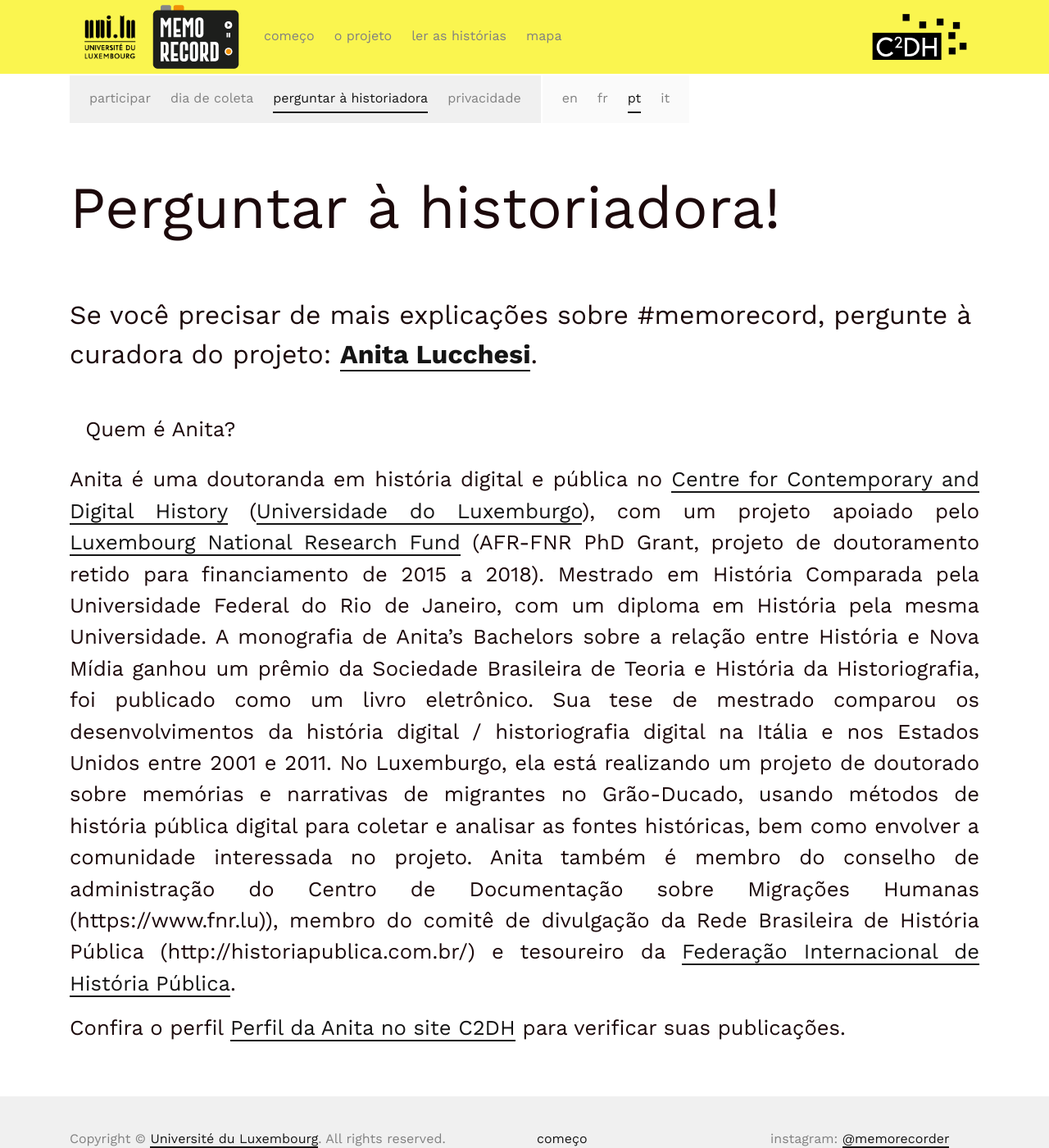
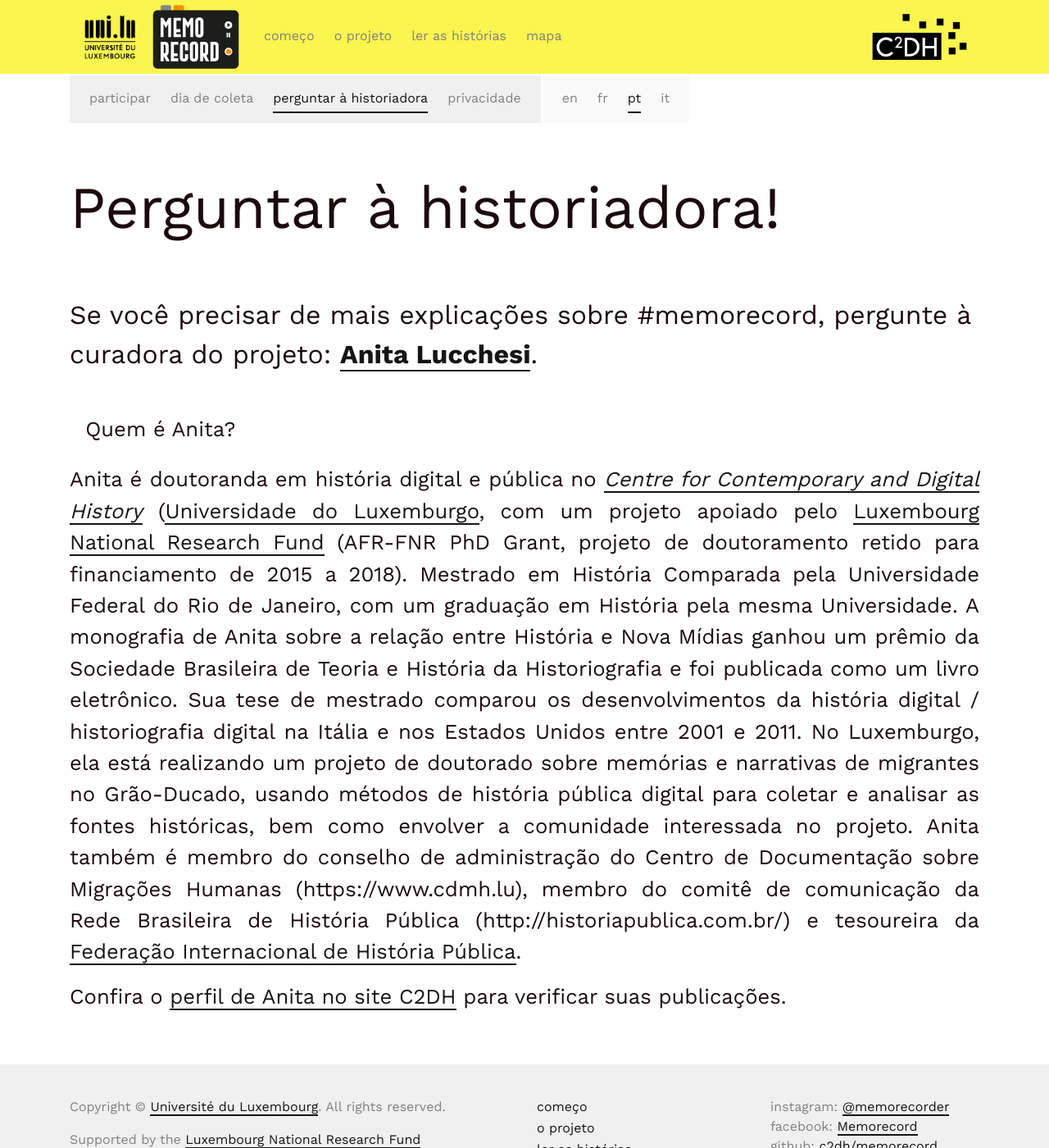
Before and after one commit to C2DH/memorecord, a Jekyll site: the page built from pages/ask-the-historian.pt.md, in a window 1280 px wide and 1400 px high. Shown: the whole window at 82% size. Built offline with Jekyll 4.4.1, drawn with Linux system fonts in a browser that asks for light colours.

Commit message:
Update ask-the-historian.pt.md

```diff
--- a/pages/ask-the-historian.pt.md
+++ b/pages/ask-the-historian.pt.md
@@ -10,6 +10,6 @@ Se você precisar de mais explicações sobre #memorecord, pergunte à curadora
 <!-- more -->
 ## Quem é Anita?
 
-Anita é uma doutoranda em história digital e pública no [Centre for Contemporary and Digital History](https://www.c2dh.uni.lu/) ([Universidade do Luxemburgo](https://www.uni.lu /)), com um projeto apoiado pelo [Luxembourg National Research Fund](https://www.fnr.lu) (AFR-FNR PhD Grant, projeto de doutoramento retido para financiamento de 2015 a 2018). Mestrado em História Comparada pela Universidade Federal do Rio de Janeiro, com um diploma em História pela mesma Universidade. A monografia de Anita's Bachelors sobre a relação entre História e Nova Mídia ganhou um prêmio da Sociedade Brasileira de Teoria e História da Historiografia, foi publicado como um livro eletrônico. Sua tese de mestrado comparou os desenvolvimentos da história digital / historiografia digital na Itália e nos Estados Unidos entre 2001 e 2011. No Luxemburgo, ela está realizando um projeto de doutorado sobre memórias e narrativas de migrantes no Grão-Ducado, usando métodos de história pública digital para coletar e analisar as fontes históricas, bem como envolver a comunidade interessada no projeto. Anita também é membro do conselho de administração do Centro de Documentação sobre Migrações Humanas (https://www.fnr.lu)), membro do comitê de divulgação da Rede Brasileira de História Pública (http://historiapublica.com.br/) e tesoureiro da [Federação Internacional de História Pública](http://ifph.hypotheses.org/).
+Anita é doutoranda em história digital e pública no [*Centre for Contemporary and Digital History*](https://www.c2dh.uni.lu/) ([Universidade do Luxemburgo](https://www.uni.lu /), com um projeto apoiado pelo [Luxembourg National Research Fund](https://www.fnr.lu) (AFR-FNR PhD Grant, projeto de doutoramento retido para financiamento de 2015 a 2018). Mestrado em História Comparada pela Universidade Federal do Rio de Janeiro, com um graduação em História pela mesma Universidade. A monografia de Anita sobre a relação entre História e Nova Mídias ganhou um prêmio da Sociedade Brasileira de Teoria e História da Historiografia e foi publicada como um livro eletrônico. Sua tese de mestrado comparou os desenvolvimentos da história digital / historiografia digital na Itália e nos Estados Unidos entre 2001 e 2011. No Luxemburgo, ela está realizando um projeto de doutorado sobre memórias e narrativas de migrantes no Grão-Ducado, usando métodos de história pública digital para coletar e analisar as fontes históricas, bem como envolver a comunidade interessada no projeto. Anita também é membro do conselho de administração do Centro de Documentação sobre Migrações Humanas (https://www.cdmh.lu), membro do comitê de comunicação da Rede Brasileira de História Pública (http://historiapublica.com.br/) e tesoureira da [Federação Internacional de História Pública](http://ifph.hypotheses.org/).
 
-Confira o perfil [Perfil da Anita no site C2DH](https://www.c2dh.uni.lu/people/anita-lucchesi) para verificar suas publicações.
+Confira o [perfil de Anita no site C2DH](https://www.c2dh.uni.lu/people/anita-lucchesi) para verificar suas publicações.
```
